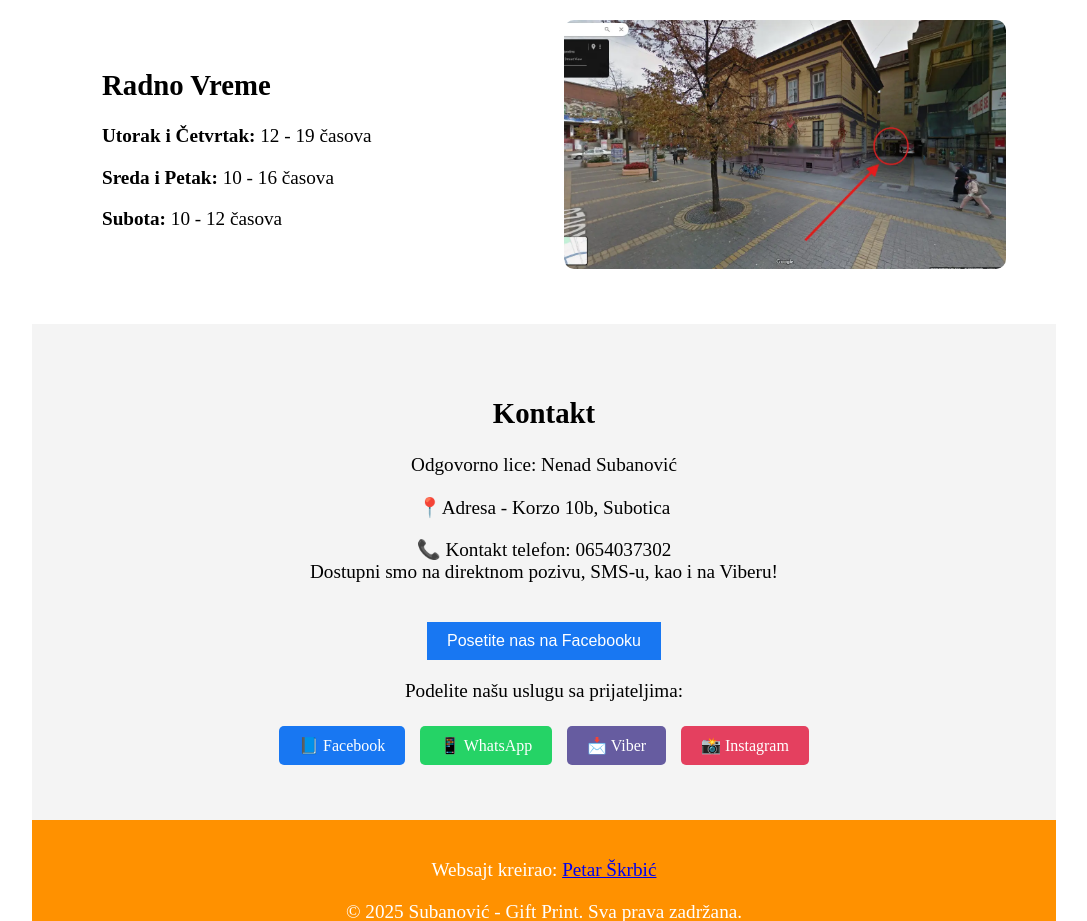
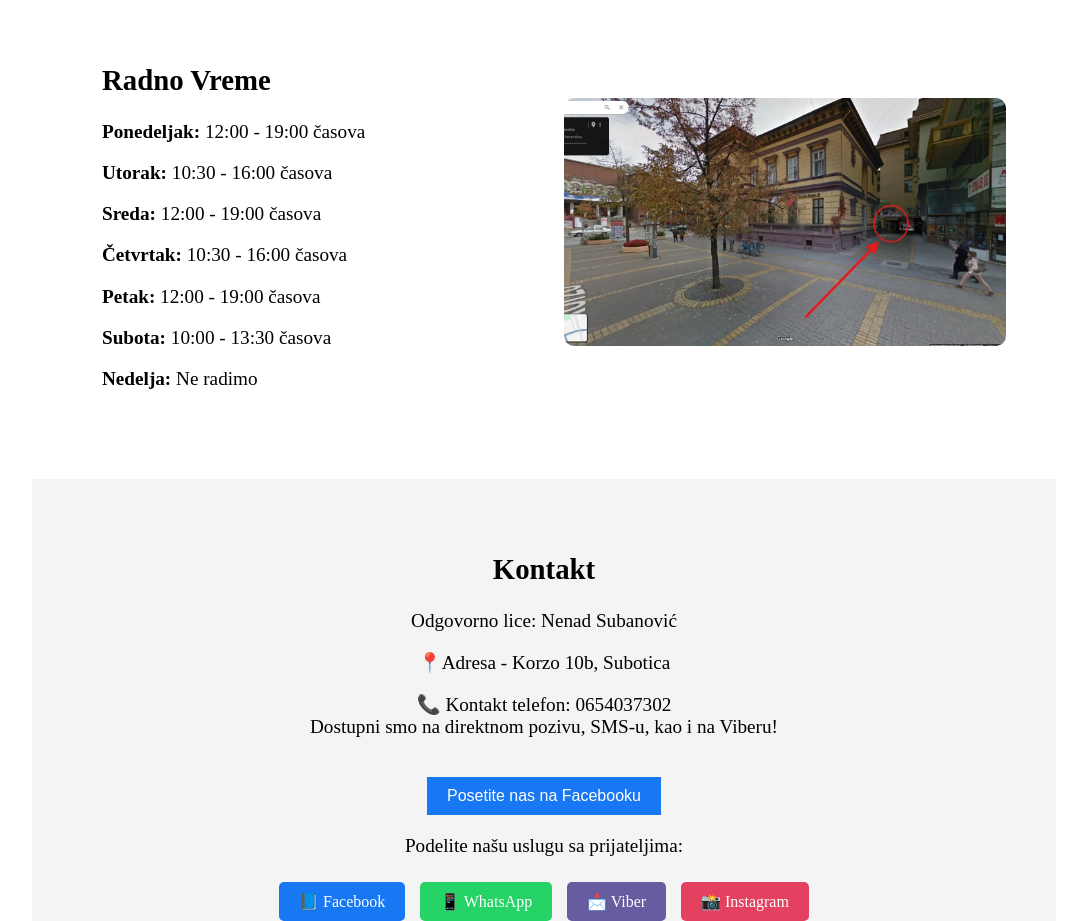
Before and after one commit to NoToolsNoCraft/NoToolsNoCraft.github.io, a plain HTML site: page index.html in a window 1280 px wide. Shown: the part 1340-2261 px from the top of the page, without its empty margins (96-1183 px from the left). Drawn offline with Linux system fonts and the light colour scheme.

Commit message:
Update index.html

```diff
--- a/index.html
+++ b/index.html
@@ -176,9 +176,13 @@
     <div class="section">
         <div class="text">
             <h2>Radno Vreme</h2>
-            <p><strong>Utorak i Četvrtak:</strong> 12 - 19 časova</p>
-            <p><strong>Sreda i Petak:</strong> 10 - 16 časova</p>
-            <p><strong>Subota:</strong> 10 - 12 časova</p>
+            <p><strong>Ponedeljak:</strong> 12:00 - 19:00 časova</p>
+            <p><strong>Utorak:</strong> 10:30 - 16:00 časova</p>
+            <p><strong>Sreda:</strong> 12:00 - 19:00 časova</p>
+            <p><strong>Četvrtak:</strong> 10:30 - 16:00 časova</p>
+            <p><strong>Petak:</strong> 12:00 - 19:00 časova</p>
+            <p><strong>Subota:</strong> 10:00 - 13:30 časova</p>
+            <p><strong>Nedelja:</strong> Ne radimo</p>
         </div>
         <div class="image">
             <img src="Stampanje majica subotica.webp" alt="Stampanje po zelji u Subotici">
```
